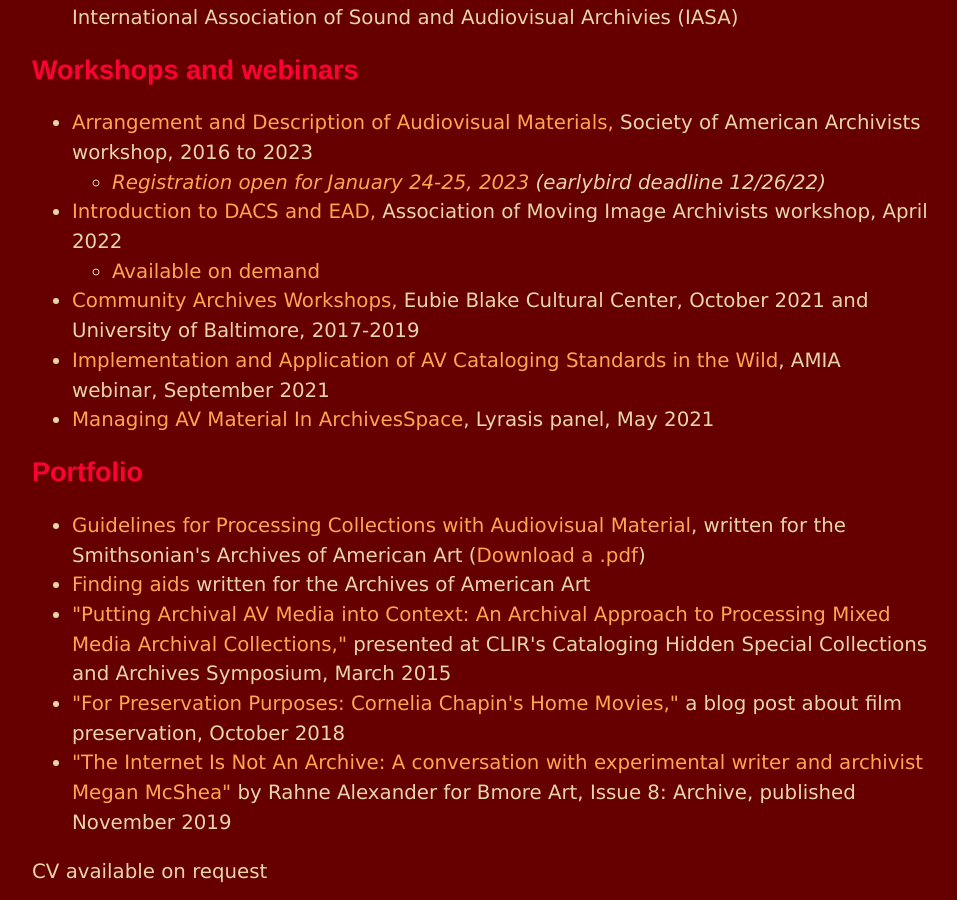
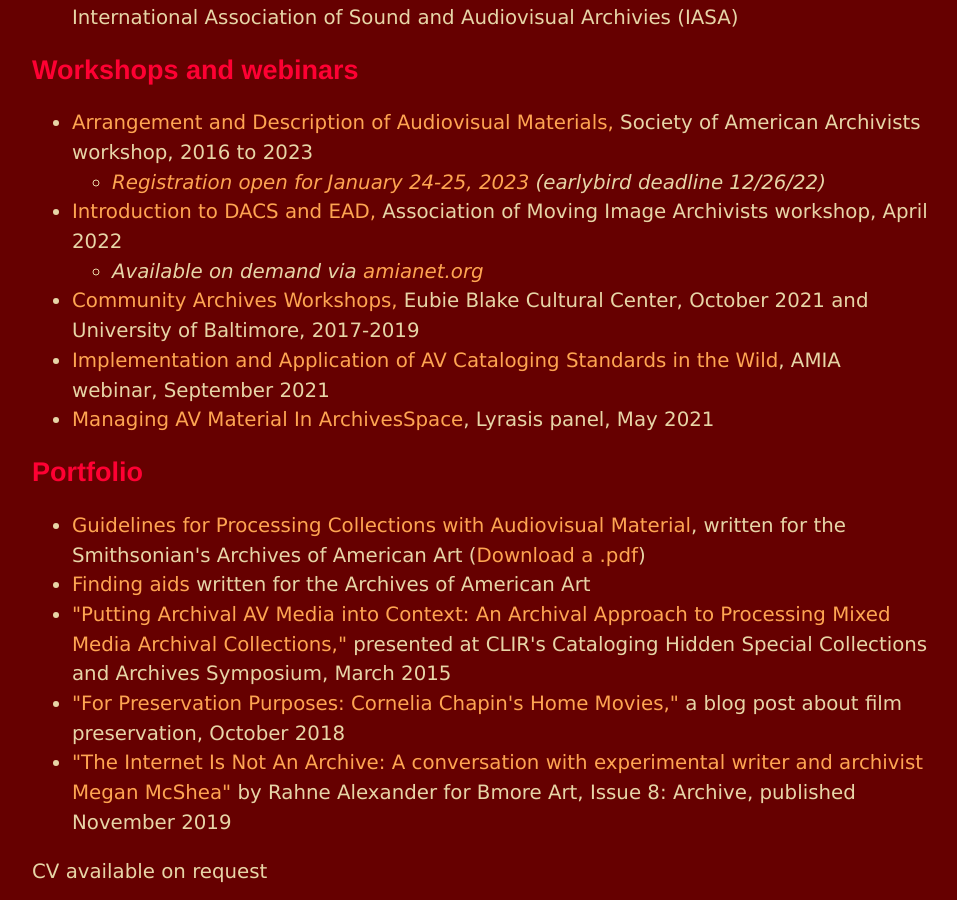
Before and after one commit to megan-mcshea/megan-mcshea.github.io, a Jekyll site: the page built from archivist.html, in a window 1280 px wide and 900 px high, scrolled down 1050 px. Shown: the whole window, without its empty margins (160-1117 px from the left). Built offline with Jekyll 4.4.1, drawn with Linux system fonts in a browser that asks for light colours.

Commit message:
Update archivist.html

```diff
--- a/archivist.html
+++ b/archivist.html
@@ -35,9 +35,9 @@ title: Megan McShea, archivist
 		<ul>
 			<li><a href="https://mysaa.archivists.org/nc__event?id=a0l5a00000EHRmiAAH" target="_blank"><i>Registration open for January 24-25, 2023</a> (earlybird deadline 12/26/22)</i></li>
 		</ul>
-		<li><a href="https://vimeo.com/ondemand/dacs" target="_blank">Introduction to DACS and EAD,</a> Association of Moving Image Archivists workshop, April 2022</li>
+	<li><a href="https://vimeo.com/ondemand/dacs" target="_blank">Introduction to DACS and EAD,</a> Association of Moving Image Archivists workshop, April 2022</li>
 		<ul>
-			<li><a href="https://vimeo.com/ondemand/dacs target="_blank">Available on demand</a></li>
+			<li><i>Available on demand via <a href="https://vimeo.com/ondemand/dacs target="_blank">amianet.org</i></a></li>
 		</ul>
 	<li><a href="https://www.eubieblake.org/events/erp2c0994r25vk6bn3o5dwe7yhztoc" target="_blank">Community Archives Workshops,</a> Eubie Blake Cultural Center, October 2021 and University of Baltimore, 2017-2019
 	<li><a href="https://vimeo.com/ondemand/csitw" target="_blank">Implementation and Application of AV Cataloging Standards in the Wild</a>, AMIA webinar, September 2021</li>
```
